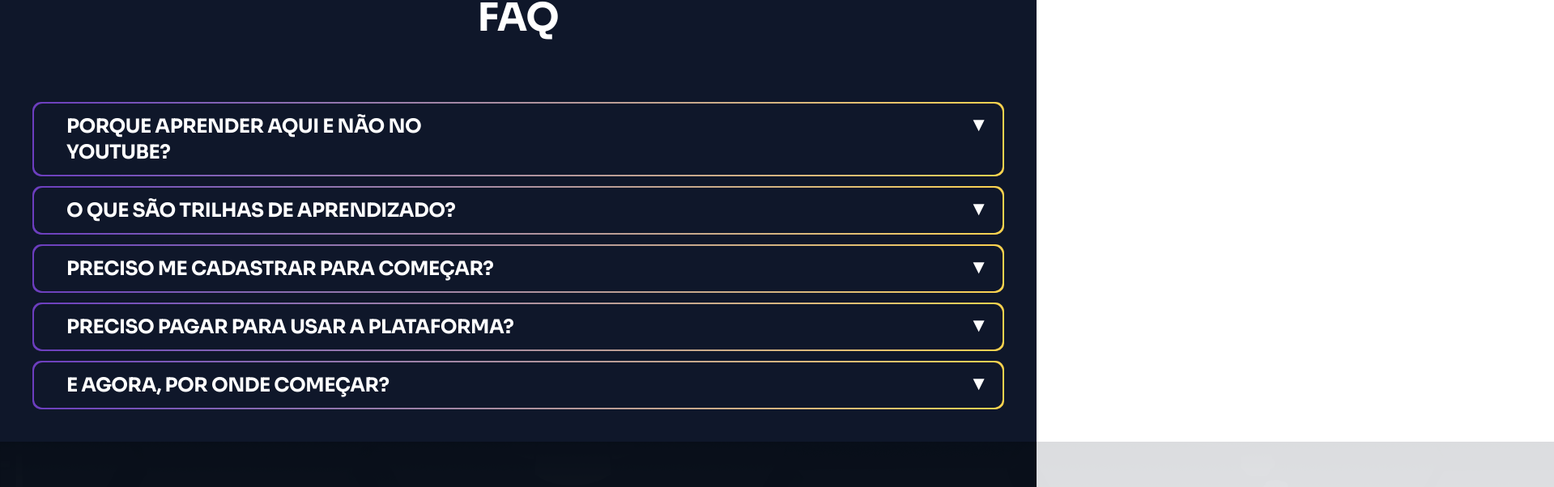
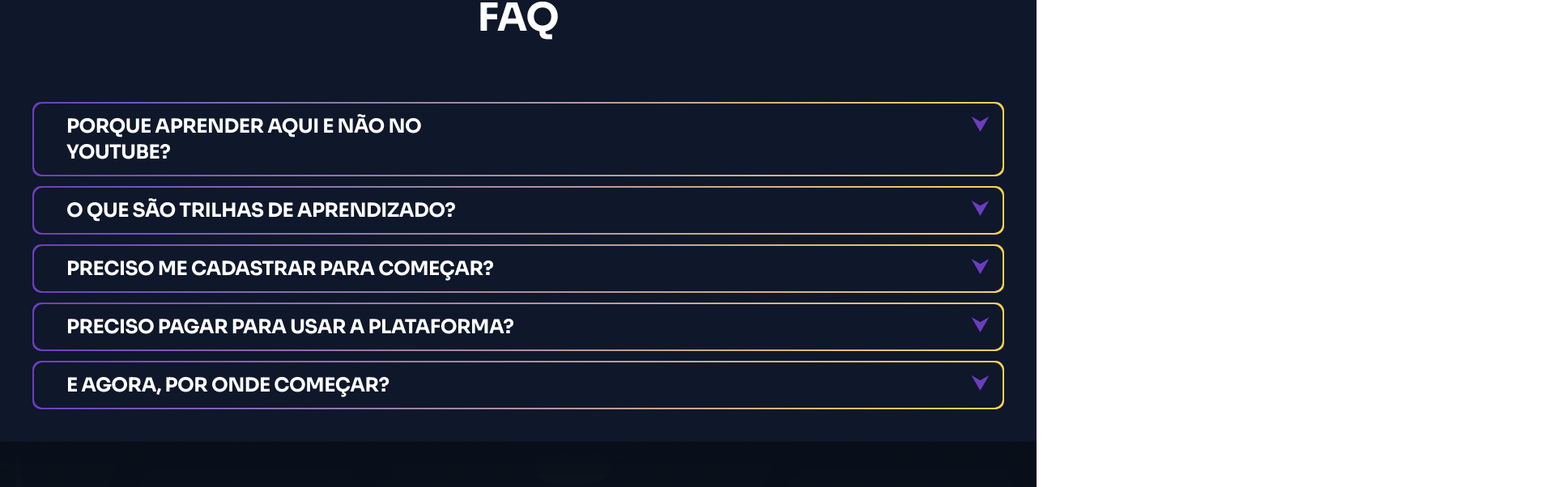
Before and after one commit to devsagileflow/acervo-inteligente-pipoca-agil, a Next.js app in the folder apps/web/: page / in a window 1280 px wide. Shown: the part 2004-2606 px from the top of the page at 81% size, 1919 px wide, since content can reach past the window. Built offline with nearby package versions, Linux system fonts and the light colour scheme.

Commit message:
feat: fixed the overflow problem and updated the links in the footer

```diff
--- a/apps/web/src/app/(marketing)/aprenda-agilidade.tsx
+++ b/apps/web/src/app/(marketing)/aprenda-agilidade.tsx
@@ -12,9 +12,9 @@ export const AprendaAgilidade = () => {
                   className="group grid h-full w-full grid-cols-2 rounded-2xl bg-[#0F172A] px-10 py-3 text-left"
                 >
                   <p className="font-bold">PORQUE APRENDER AQUI E NÃO NO YOUTUBE?</p>
-                  <div className="absolute top-3 right-5 text-2xl font-bold">
-                    <p className="group-focus:hidden">▼</p>
-                    <p className="hidden group-focus:flex">▲</p>
+                  <div className="absolute top-3 right-5 text-2xl font-bold text-[#6C3DBF]">
+                    <p className="group-focus:hidden">⮟</p>
+                    <p className="hidden group-focus:flex">⮝</p>
                   </div>
                   <p className="col-span-2 hidden py-4 group-focus:flex">
                     Porque aqui você não precisa adivinhar o que estudar. Os conteúdos já estão
@@ -30,9 +30,9 @@ export const AprendaAgilidade = () => {
                   className="group grid h-full w-full grid-cols-2 rounded-2xl bg-[#0F172A] px-10 py-3 text-left"
                 >
                   <p className="font-bold">O QUE SÃO TRILHAS DE APRENDIZADO?</p>
-                  <div className="absolute top-3 right-5 text-2xl font-bold">
-                    <p className="group-focus:hidden">▼</p>
-                    <p className="hidden group-focus:flex">▲</p>
+                  <div className="absolute top-3 right-5 text-2xl font-bold text-[#6C3DBF]">
+                    <p className="group-focus:hidden">⮟</p>
+                    <p className="hidden group-focus:flex">⮝</p>
                   </div>
                   <p className="col-span-2 hidden py-4 group-focus:flex">
                     São sequências de conteúdos organizados para te ajudar a aprender com mais
@@ -47,9 +47,9 @@ export const AprendaAgilidade = () => {
                   className="group grid h-full w-full grid-cols-2 rounded-2xl bg-[#0F172A] px-10 py-3 text-left"
                 >
                   <p className="font-bold">PRECISO ME CADASTRAR PARA COMEÇAR?</p>
-                  <div className="absolute top-3 right-5 text-2xl font-bold">
-                    <p className="group-focus:hidden">▼</p>
-                    <p className="hidden group-focus:flex">▲</p>
+                  <div className="absolute top-3 right-5 text-2xl font-bold text-[#6C3DBF]">
+                    <p className="group-focus:hidden">⮟</p>
+                    <p className="hidden group-focus:flex">⮝</p>
                   </div>
                   <p className="col-span-2 hidden py-4 group-focus:flex">
                     Não. Você pode explorar as trilhas livremente e entender a proposta antes de
@@ -64,9 +64,9 @@ export const AprendaAgilidade = () => {
                   className="group grid h-full w-full grid-cols-2 rounded-2xl bg-[#0F172A] px-10 py-3 text-left"
                 >
                   <p className="font-bold">PRECISO PAGAR PARA USAR A PLATAFORMA?</p>
-                  <div className="absolute top-3 right-5 text-2xl font-bold">
-                    <p className="group-focus:hidden">▼</p>
-                    <p className="hidden group-focus:flex">▲</p>
+                  <div className="absolute top-3 right-5 text-2xl font-bold text-[#6C3DBF]">
+                    <p className="group-focus:hidden">⮟</p>
+                    <p className="hidden group-focus:flex">⮝</p>
                   </div>
                   <p className="col-span-2 hidden py-4 group-focus:flex">
                     Não. O acesso às trilhas é 100% gratuito.
@@ -80,9 +80,9 @@ export const AprendaAgilidade = () => {
                   className="group grid h-full w-full grid-cols-2 rounded-2xl bg-[#0F172A] px-10 py-3 text-left"
                 >
                   <p className="font-bold">E AGORA, POR ONDE COMEÇAR?</p>
-                  <div className="absolute top-3 right-5 text-2xl font-bold">
-                    <p className="group-focus:hidden">▼</p>
-                    <p className="hidden group-focus:flex">▲</p>
+                  <div className="absolute top-3 right-5 text-2xl font-bold text-[#6C3DBF]">
+                    <p className="group-focus:hidden">⮟</p>
+                    <p className="hidden group-focus:flex">⮝</p>
                   </div>
                   <p className="col-span-2 hidden py-4 group-focus:flex">
                     Comece explorando as trilhas disponíveis e escolha aquela que mais faz sentido
--- a/apps/web/src/app/(marketing)/cta-footer.tsx
+++ b/apps/web/src/app/(marketing)/cta-footer.tsx
@@ -4,21 +4,21 @@ export const CTAFooter = () => {
       <div className="rounded-t-lg border-t-4 border-[#FBBF24]">
         <article className="container mx-auto py-2 md:py-10">
           <div className="flex justify-center gap-20 md:gap-5">
-            <a href="#">
+            <a href="https://www.linkedin.com/company/pipoca-%C3%A1gil/">
               <p className="size-5 md:size-15">
                 <svg fill="currentColor" viewBox="0 0 448 512">
                   <path d="M100.3 448H7.4V148.9h92.9zM53.8 108.1C24.1 108.1 0 83.5 0 53.8a53.8 53.8 0 0 1 107.6 0c0 29.7-24.1 54.3-53.8 54.3zM447.9 448h-92.7V302.4c0-34.7-.7-79.2-48.3-79.2-48.3 0-55.7 37.7-55.7 76.7V448h-92.8V148.9h89.1v40.8h1.3c12.4-23.5 42.7-48.3 87.9-48.3 94 0 111.3 61.9 111.3 142.3V448z" />
                 </svg>
               </p>
             </a>
-            <a href="#">
+            <a href="https://www.instagram.com/pipocaagil/">
               <p className="size-5 md:size-15">
                 <svg fill="currentColor" viewBox="0 0 448 512">
                   <path d="M224.1 141c-63.6 0-114.9 51.3-114.9 114.9s51.3 114.9 114.9 114.9S339 319.5 339 255.9 287.7 141 224.1 141zm0 189.6c-41.1 0-74.7-33.5-74.7-74.7s33.5-74.7 74.7-74.7 74.7 33.5 74.7 74.7-33.6 74.7-74.7 74.7zm146.4-194.3c0 14.9-12 26.8-26.8 26.8-14.9 0-26.8-12-26.8-26.8s12-26.8 26.8-26.8 26.8 12 26.8 26.8zm76.1 27.2c-1.7-35.9-9.9-67.7-36.2-93.9-26.2-26.2-58-34.4-93.9-36.2-37-2.1-147.9-2.1-184.9 0-35.8 1.7-67.6 9.9-93.9 36.1s-34.4 58-36.2 93.9c-2.1 37-2.1 147.9 0 184.9 1.7 35.9 9.9 67.7 36.2 93.9s58 34.4 93.9 36.2c37 2.1 147.9 2.1 184.9 0 35.9-1.7 67.7-9.9 93.9-36.2 26.2-26.2 34.4-58 36.2-93.9 2.1-37 2.1-147.8 0-184.8zM398.8 388c-7.8 19.6-22.9 34.7-42.6 42.6-29.5 11.7-99.5 9-132.1 9s-102.7 2.6-132.1-9c-19.6-7.8-34.7-22.9-42.6-42.6-11.7-29.5-9-99.5-9-132.1s-2.6-102.7 9-132.1c7.8-19.6 22.9-34.7 42.6-42.6 29.5-11.7 99.5-9 132.1-9s102.7-2.6 132.1 9c19.6 7.8 34.7 22.9 42.6 42.6 11.7 29.5 9 99.5 9 132.1s2.7 102.7-9 132.1z" />
                 </svg>
               </p>
             </a>
-            <a href="#">
+            <a href="https://www.youtube.com/c/pipocaagil">
               <p className="size-7 md:size-20">
                 <svg fill="currentColor" viewBox="0 0 576 512">
                   <path d="M549.7 124.1c-6.3-23.7-24.8-42.3-48.3-48.6C458.8 64 288 64 288 64S117.2 64 74.6 75.5c-23.5 6.3-42 24.9-48.3 48.6-11.4 42.9-11.4 132.3-11.4 132.3s0 89.4 11.4 132.3c6.3 23.7 24.8 41.5 48.3 47.8C117.2 448 288 448 288 448s170.8 0 213.4-11.5c23.5-6.3 42-24.2 48.3-47.8 11.4-42.9 11.4-132.3 11.4-132.3s0-89.4-11.4-132.3zm-317.5 213.5V175.2l142.7 81.2-142.7 81.2z" />
--- a/apps/web/src/app/(marketing)/reforco.tsx
+++ b/apps/web/src/app/(marketing)/reforco.tsx
@@ -6,7 +6,7 @@ import { CTAButton } from "./components/cta-button";
 export const Reforco = () => {
   return (
     <section className="relative bg-[#080D17] text-white">
-      <article className="relative">
+      <article className="relative md:overflow-hidden">
         <div className="h-max w-max">
           <Image src={bgImg} alt="Imagem de fundo" className="md:object-cover" />
           <div className="absolute top-1 left-5 grid grid-cols-1 md:top-0 md:left-50 md:flex">
```
